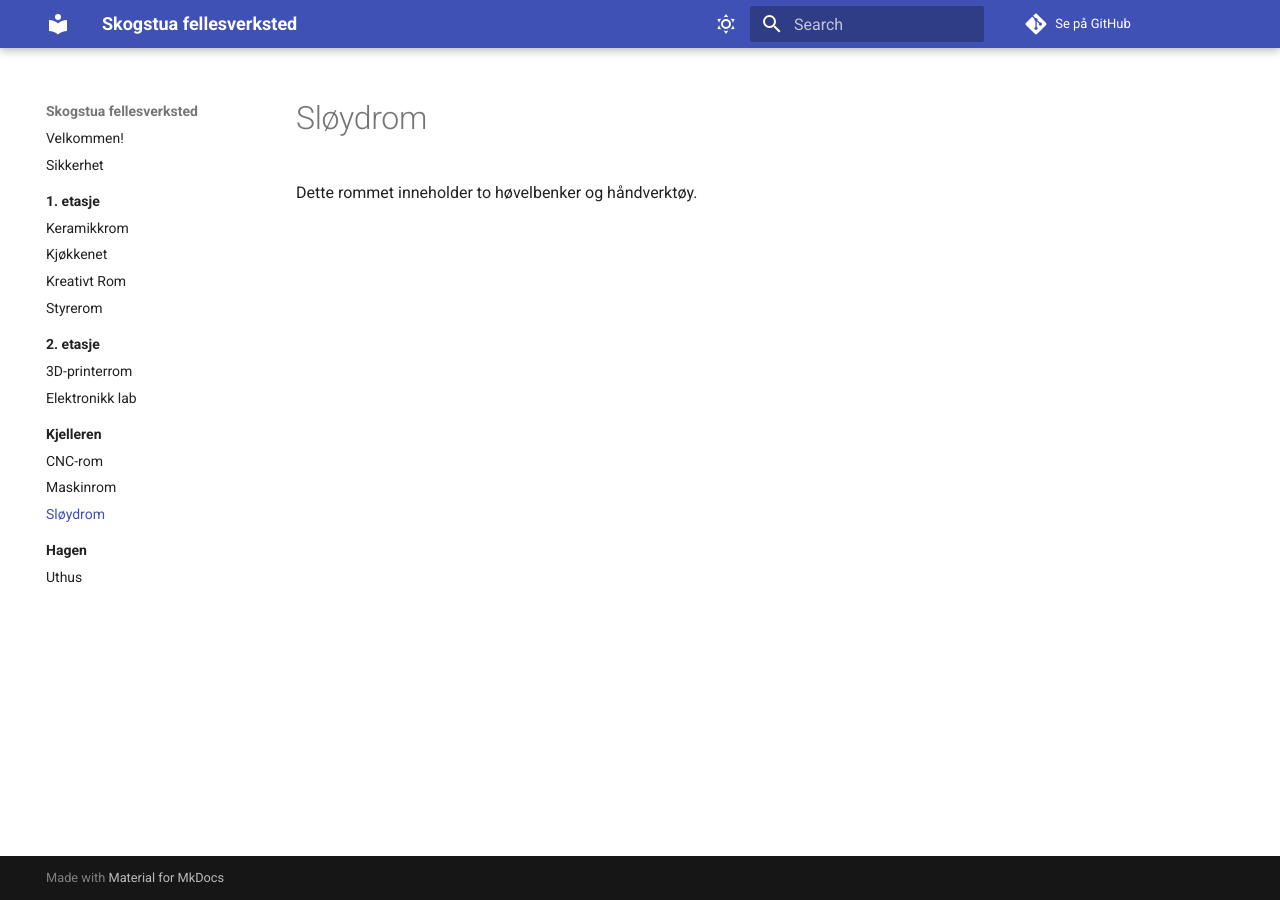
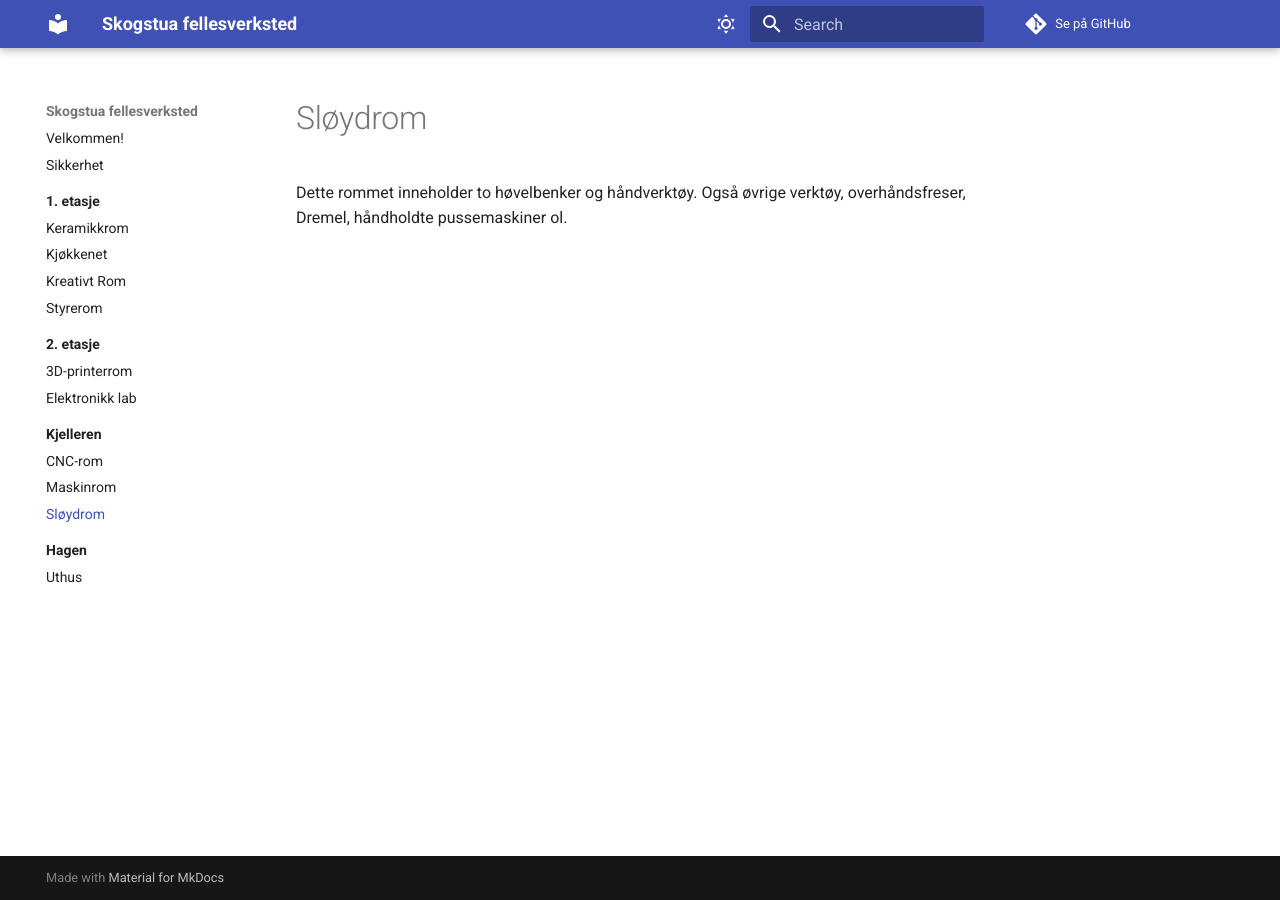
Before and after one commit to Tromsoskapere/mkdocs-skogstua, an MkDocs documentation site: the page built from docs/Kjelleren/sloydrom.md, in a window 1280 px wide. Built offline with MkDocs 1.6.1 and Material for MkDocs 9.7.7, drawn with Linux system fonts in a browser that asks for light colours; comment, search, counter and statistics services are not loaded.

Commit message:
Update sloydrom.md

```diff
--- a/docs/Kjelleren/sloydrom.md
+++ b/docs/Kjelleren/sloydrom.md
@@ -1,3 +1,3 @@
 # Sløydrom
 
-Dette rommet inneholder to høvelbenker og håndverktøy.
+Dette rommet inneholder to høvelbenker og håndverktøy. Også øvrige verktøy, overhåndsfreser, Dremel, håndholdte pussemaskiner ol.
```
